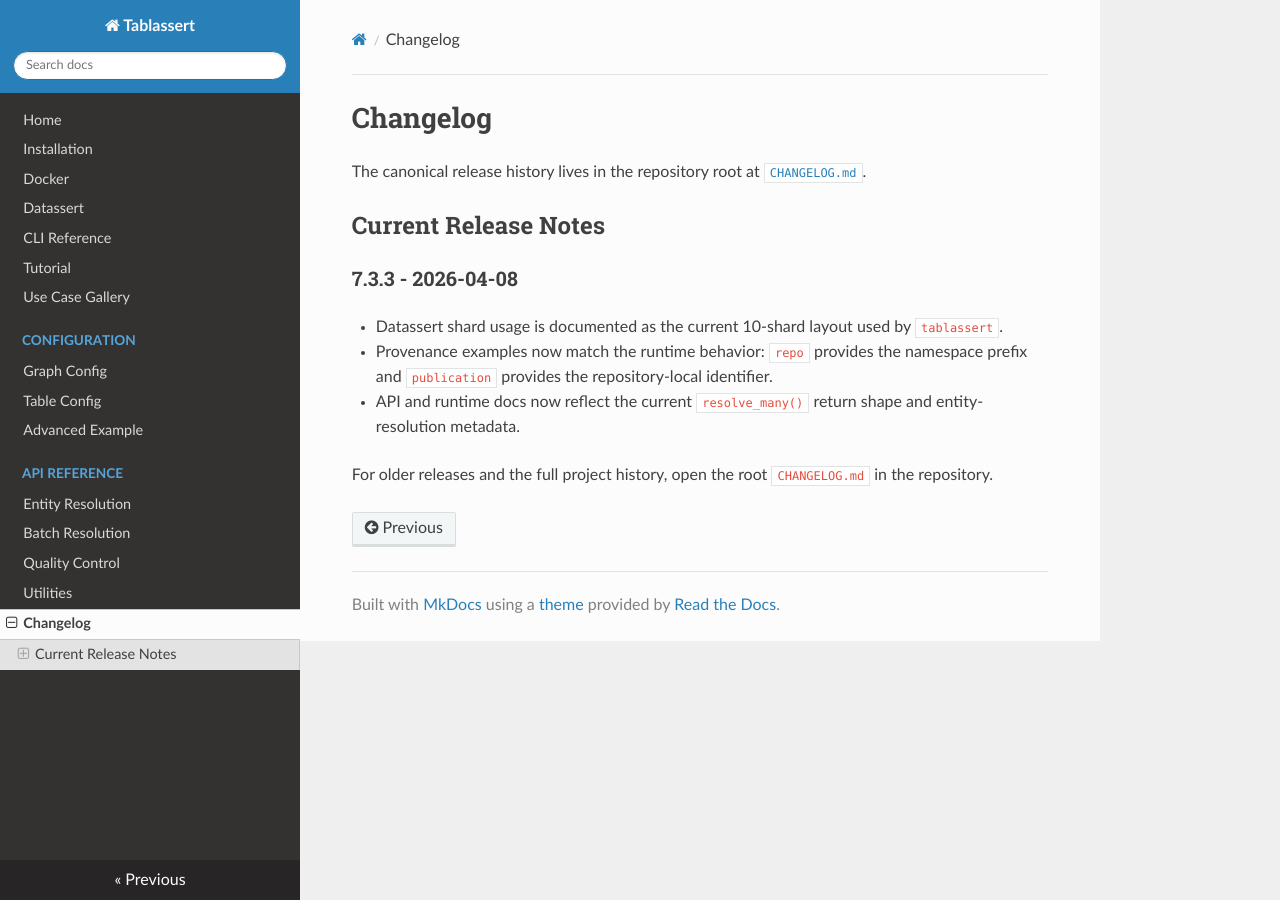
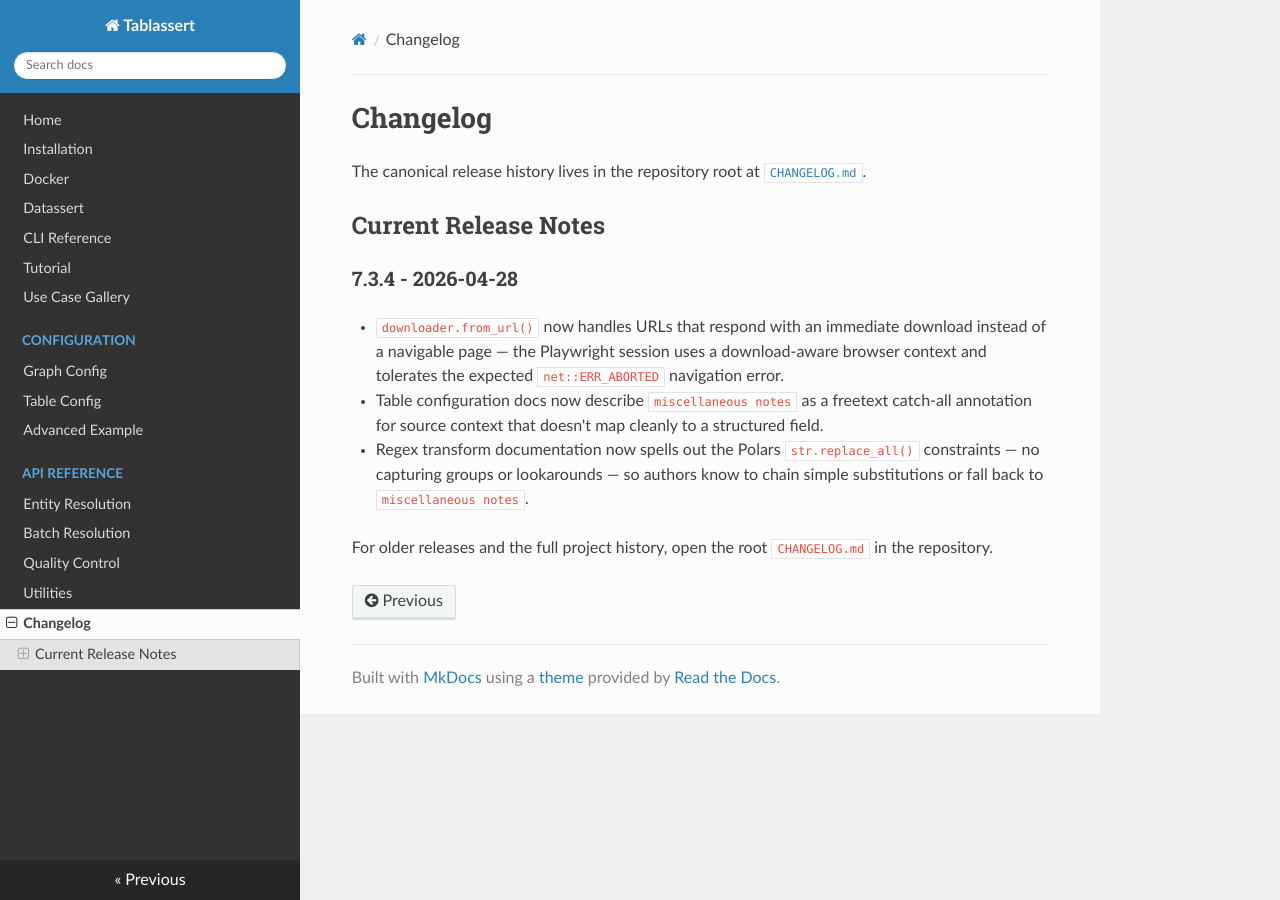
Before and after one commit to SkyeAv/Tablassert3.0.0, an MkDocs documentation site: the page built from docs/changelog.md, in a window 1280 px wide. Built offline with MkDocs 1.6.1, drawn with Linux system fonts in a browser that asks for light colours; nearby versions of some CDN libraries.

Commit message:
Added Changelog For Release

```diff
--- a/docs/changelog.md
+++ b/docs/changelog.md
@@ -4,10 +4,10 @@ The canonical release history lives in the repository root at [`CHANGELOG.md`](h
 
 ## Current Release Notes
 
-### 7.3.3 - 2026-04-08
+### 7.3.4 - 2026-04-28
 
-- Datassert shard usage is documented as the current 10-shard layout used by `tablassert`.
-- Provenance examples now match the runtime behavior: `repo` provides the namespace prefix and `publication` provides the repository-local identifier.
-- API and runtime docs now reflect the current `resolve_many()` return shape and entity-resolution metadata.
+- `downloader.from_url()` now handles URLs that respond with an immediate download instead of a navigable page — the Playwright session uses a download-aware browser context and tolerates the expected `net::ERR_ABORTED` navigation error.
+- Table configuration docs now describe `miscellaneous notes` as a freetext catch-all annotation for source context that doesn't map cleanly to a structured field.
+- Regex transform documentation now spells out the Polars `str.replace_all()` constraints — no capturing groups or lookarounds — so authors know to chain simple substitutions or fall back to `miscellaneous notes`.
 
 For older releases and the full project history, open the root `CHANGELOG.md` in the repository.
```
Also changed, not shown: CHANGELOG.md (+9 -0 lines).
